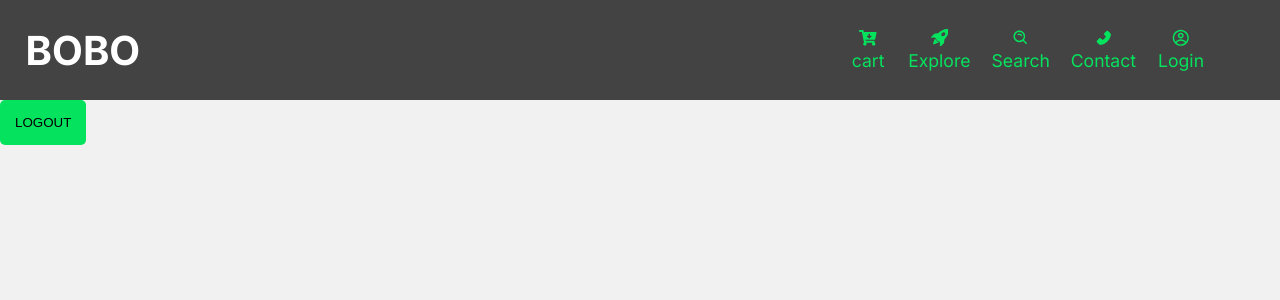
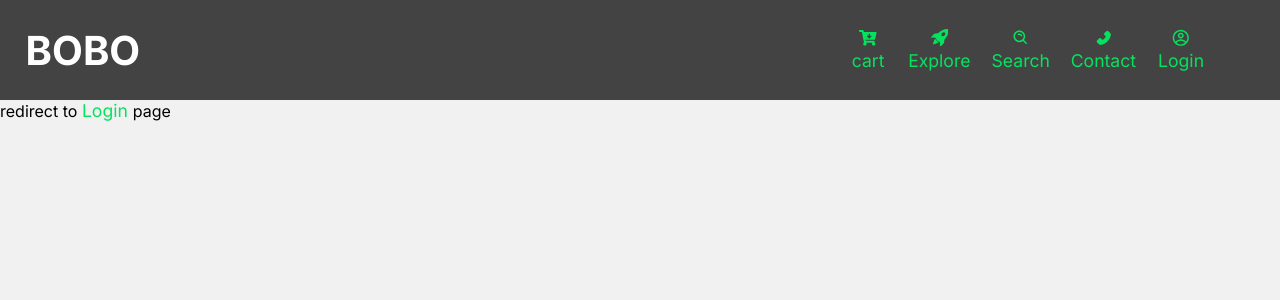
Before and after one commit to NeoDitjoe/Food-shop, a Next.js app: page /profile in a window 1280 px wide. Shown: the top 300 px of the page. Built offline with nearby package versions, Linux system fonts and the light colour scheme; no server answers.

Commit message:
redirect user from profile page if not logged in

```diff
--- a/pages/profile/index.js
+++ b/pages/profile/index.js
@@ -10,7 +10,7 @@ export default function UserProfile(){
         <Fragment>
             <h1>{session && session.user.email[1]}</h1>
 
-            <Button click={() => signOut()} name='LOGOUT'/>
+            {session ? <Button click={() => signOut()} name='LOGOUT'/> : <p>redirect to <LinkButton link='/auth' name='Login' /> page</p> }
         </Fragment>
     )
 }
```
